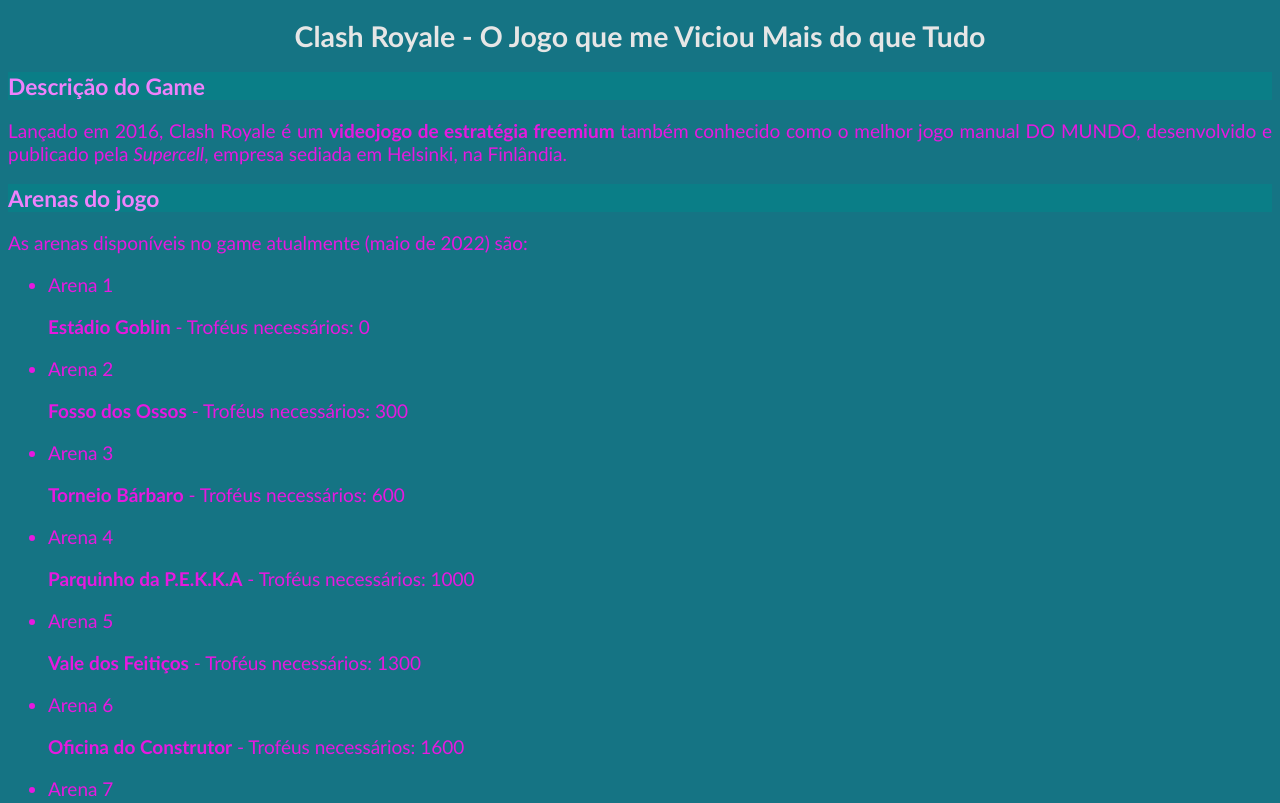
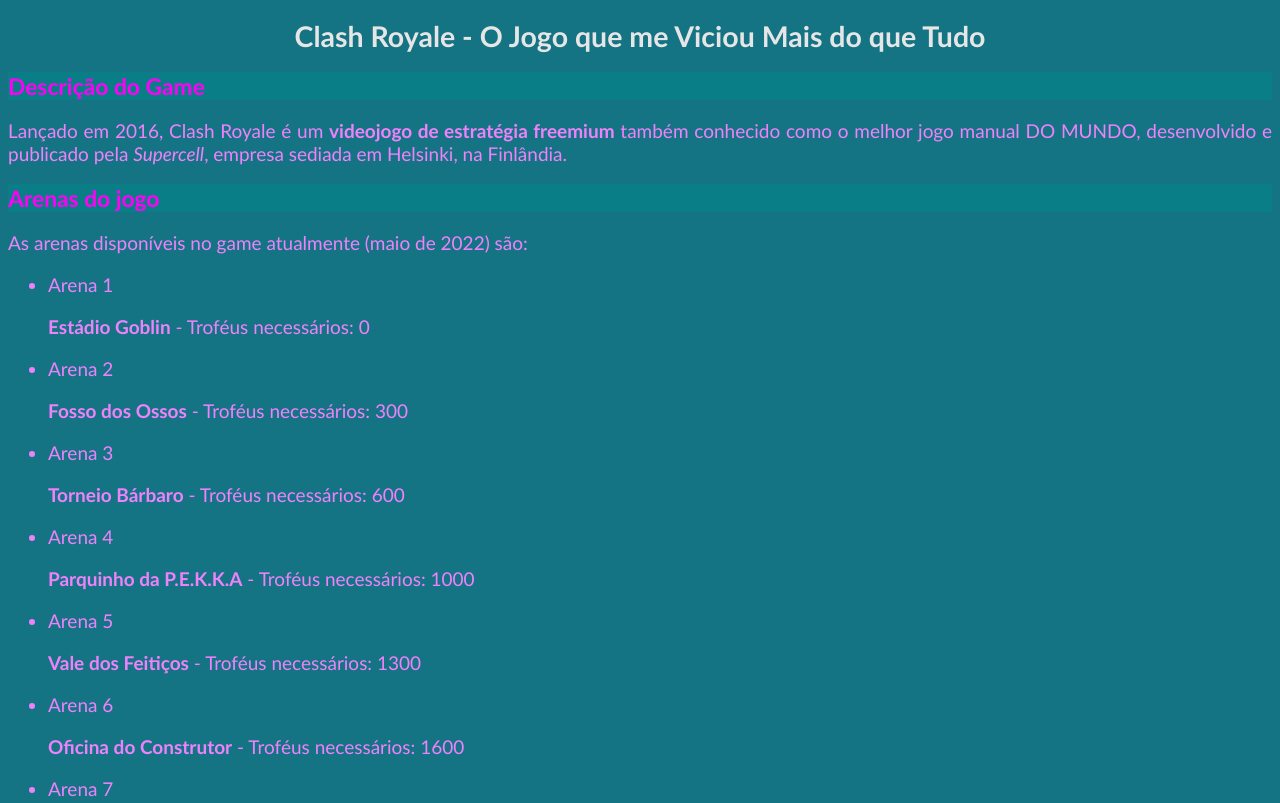
Before and after one commit to o-diego-silva/site-clash-royale, a plain HTML site: page index.html in a window 1280 px wide. Shown: the top 803 px of the page. Drawn offline with Linux system fonts and the light colour scheme.

Commit message:
commit 3
alteração nas cores dos textos

```diff
--- a/style.css
+++ b/style.css
@@ -3,7 +3,7 @@
 
 body {
     background-color: hsl(189, 73%, 30%);
-    color: hsl(302, 80%, 50%);
+    color: hsl(293, 96%, 75%);
     font-size: 19px;
     font-family: Calibri;
 }
@@ -16,7 +16,7 @@
 
 h2 {
     background-color: #0A7E87;
-    color: hsl(293, 96%, 75%);
+    color: hsl(302, 100%, 50%);
     text-align: left;
     font-size: 1.2em;
 }
```
